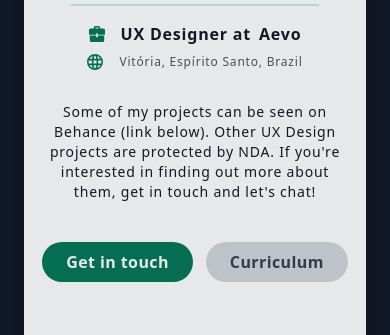
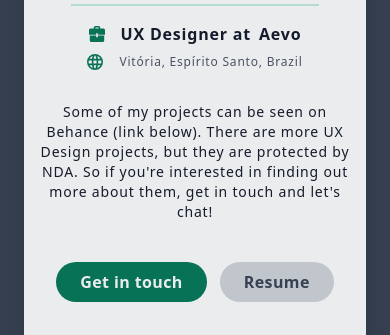
Before and after one commit to annabarreto/annabarreto.github.io, a plain HTML site: page index.html in a window 390 px wide. Shown: the part 348-683 px from the top of the page. Drawn offline with nearby package versions, Linux system fonts and the light colour scheme.

Commit message:
Change mobile profile image and description

```diff
--- a/index.html
+++ b/index.html
@@ -92,7 +92,7 @@
 
 </head>
 
-<body class="font-sans antialiased text-gray-900 leading-normal tracking-wider bg-gray-900">
+<body class="font-sans antialiased text-gray-900 leading-normal tracking-wider bg-gray-700">
 
 
 
@@ -107,7 +107,7 @@
 			<!-- Image for mobile view-->
 			<div class="block lg:hidden rounded-full shadow-xl mx-auto -mt-16 h-48 w-48 bg-cover bg-center" style="background-image: url('img/profile-image-mobile.jpg')"></div>
 
-			<h1 class="text-3xl font-bold pt-8 lg:pt-0">Anna Barreto </h1>
+			<h1 class="text-3xl font-bold pt-8 lg:pt-0">Anna Barreto</h1>
 
 			<div class="mx-auto lg:mx-0 w-4/5 pt-3 border-b-2 border-green-500 opacity-25"></div>
 
@@ -115,7 +115,7 @@
 
       <p class="pt-2 text-gray-600 text-xs lg:text-sm flex items-center justify-center lg:justify-start"><svg class="h-4 fill-current text-green-700 pr-4" xmlns="http://www.w3.org/2000/svg" viewBox="0 0 20 20"><path d="M10 20a10 10 0 1 1 0-20 10 10 0 0 1 0 20zm7.75-8a8.01 8.01 0 0 0 0-4h-3.82a28.81 28.81 0 0 1 0 4h3.82zm-.82 2h-3.22a14.44 14.44 0 0 1-.95 3.51A8.03 8.03 0 0 0 16.93 14zm-8.85-2h3.84a24.61 24.61 0 0 0 0-4H8.08a24.61 24.61 0 0 0 0 4zm.25 2c.41 2.4 1.13 4 1.67 4s1.26-1.6 1.67-4H8.33zm-6.08-2h3.82a28.81 28.81 0 0 1 0-4H2.25a8.01 8.01 0 0 0 0 4zm.82 2a8.03 8.03 0 0 0 4.17 3.51c-.42-.96-.74-2.16-.95-3.51H3.07zm13.86-8a8.03 8.03 0 0 0-4.17-3.51c.42.96.74 2.16.95 3.51h3.22zm-8.6 0h3.34c-.41-2.4-1.13-4-1.67-4S8.74 3.6 8.33 6zM3.07 6h3.22c.2-1.35.53-2.55.95-3.51A8.03 8.03 0 0 0 3.07 6z"/></svg> Vitória, Espírito Santo, Brazil</p>
 
-      <p class="pt-8 text-sm">Some of my projects can be seen on Behance (link below). Other UX Design projects are protected by NDA. If you're interested in finding out more about them, get in touch and let's chat!</p>
+      <p class="pt-8 text-sm">Some of my projects can be seen on Behance (link below). There are more UX Design projects, but they are protected by NDA. So if you're interested in finding out more about them, get in touch and let's chat!</p>
 
 			<div class="pt-6 pb-8 sm:pt-12">
 
@@ -124,7 +124,7 @@
 				</a>
 
         <a href="doc/resume.pdf" class="bg-gray-300 hover:bg-gray-400 text-gray-700 font-bold py-2 px-6 rounded-full ml-2 mt-4 sm:mt-0 tracking-wide inline-block" target="_blank">
-				  Curriculum
+				  Resume
 				</a>
 			</div>
 
```
Also changed, not shown: img/profile-image-mobile.jpg.
